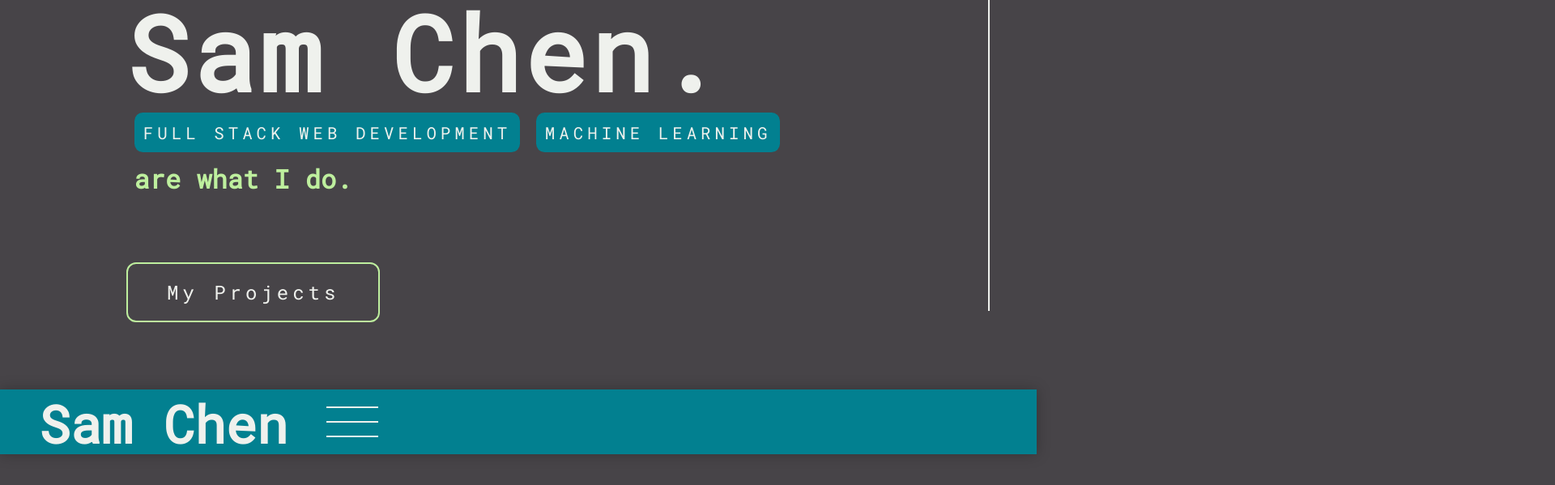
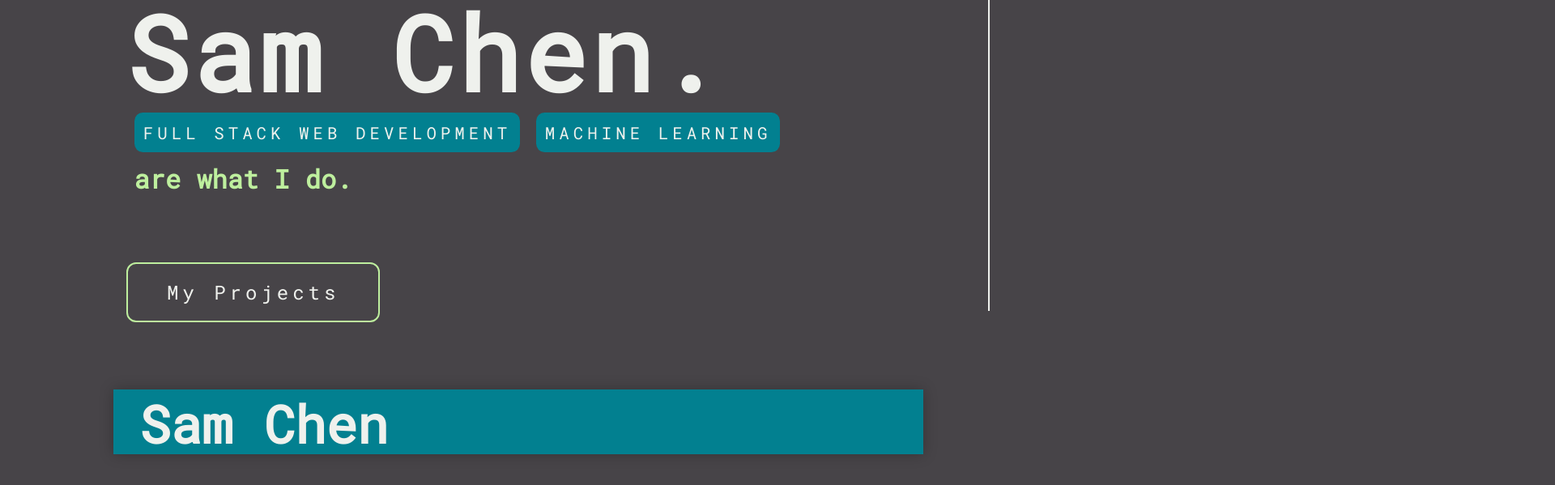
Before and after one commit to samchencode/v1, a Vue app: page / in a window 1280 px wide. Shown: the part 319-918 px from the top of the page at 81% size, 1920 px wide, since content can reach past the window. Built offline with nearby package versions, Linux system fonts and the light colour scheme.

Commit message:
fixed side scroll bug, checkbox position

```diff
--- a/src/components/NavBar.vue
+++ b/src/components/NavBar.vue
@@ -39,7 +39,7 @@ export default {
 .sitenav__toggle {
   visibility: hidden;
   position: absolute;
-  left: 9999px;
+  z-index: -1;
 }
 
 .sitenav__toggle-label {
@@ -138,21 +138,16 @@ export default {
 }
 
 @media screen and (min-width: 800px) {
+  /* .sitenav {
+    padding: 0 1em;
+  } */
+
   .sitenav {
-    position: sticky;
-    top: 0;
-    height: 5em;
-    padding: 0 1em;
-    background-color: var(--color-primary);
-    box-shadow: var(--shadow);
-  }
-
-  .sitenav__nav {
     display: grid;
     grid-template-columns: auto 1fr;
     max-width: 1000px;
     min-width: 800px;
-    height: 100%;
+    height: 5em;
     margin: 0 auto;
   }
 
@@ -162,6 +157,11 @@ export default {
     grid-template-columns: repeat(3, auto);
     column-gap: 1em;
     height: 100%;
+  }
+
+  .sitenav__toggle-label,
+  .sitenav__toggle-label {
+    display: none;
   }
 
   .sitenav__logo,
```
